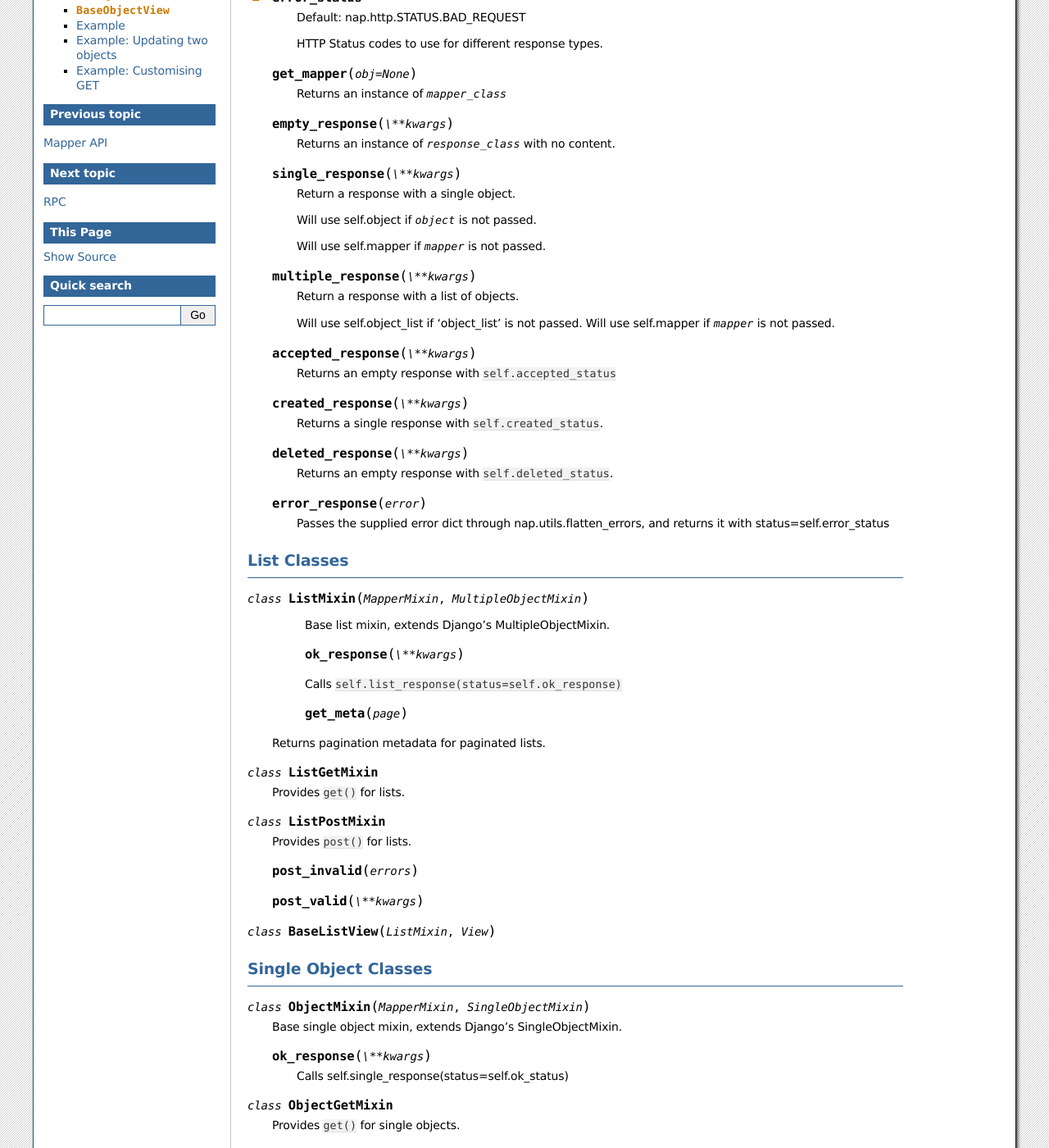
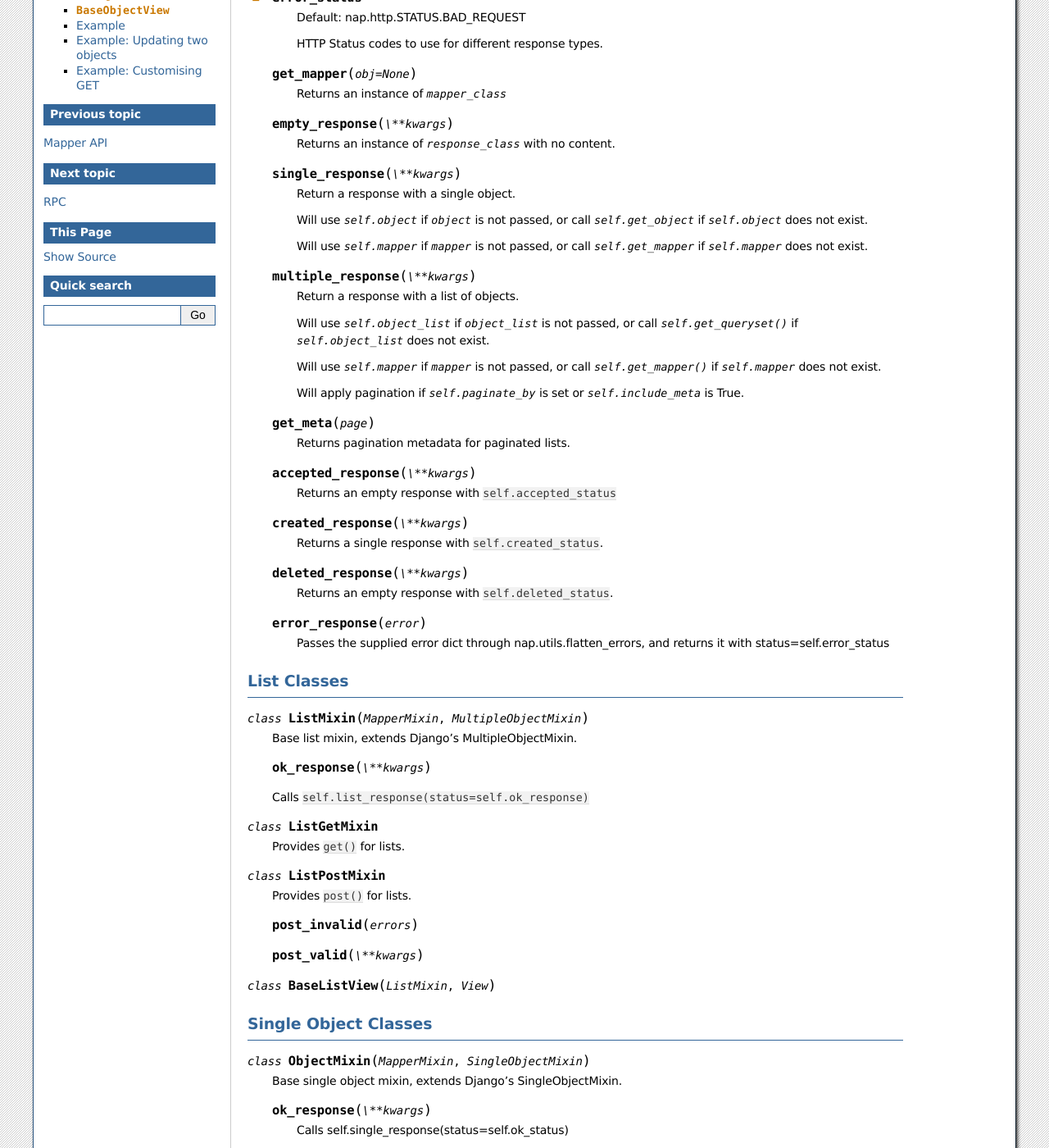
Before and after one commit to funkybob/django-nap, a Sphinx documentation site: the page built from docs/rest/index.rst, in a window 1280 px wide and 1400 px high, scrolled down 826 px. Shown: the whole window at 82% size. Built offline with Sphinx 7.4.7, drawn with Linux system fonts in a browser that asks for light colours; some of the changed text lies outside the part shown.

Commit message:
Update docs

```diff
--- a/docs/rest/index.rst
+++ b/docs/rest/index.rst
@@ -68,16 +68,28 @@ Base Classes
 
       Return a response with a single object.
 
-      Will use self.object if `object` is not passed.
+      Will use `self.object` if `object` is not passed, or call
+      `self.get_object` if `self.object` does not exist.
 
-      Will use self.mapper if `mapper` is not passed.
+      Will use `self.mapper` if `mapper` is not passed, or call
+      `self.get_mapper` if `self.mapper` does not exist.
 
    .. method:: multiple_response(\**kwargs)
 
       Return a response with a list of objects.
 
-      Will use self.object_list if 'object_list' is not passed.
-      Will use self.mapper if `mapper` is not passed.
+      Will use `self.object_list` if `object_list` is not passed, or call
+      `self.get_queryset()` if `self.object_list` does not exist.
+
+      Will use `self.mapper` if `mapper` is not passed, or call
+      `self.get_mapper()` if `self.mapper` does not exist.
+
+      Will apply pagination if `self.paginate_by` is set or `self.include_meta`
+      is True.
+
+   .. method:: get_meta(page)
+
+      Returns pagination metadata for paginated lists.
 
    .. method:: accepted_response(\**kwargs)
 
```
Also changed, not shown: other parts of docs/rest/index.rst (+0 -4 lines).
